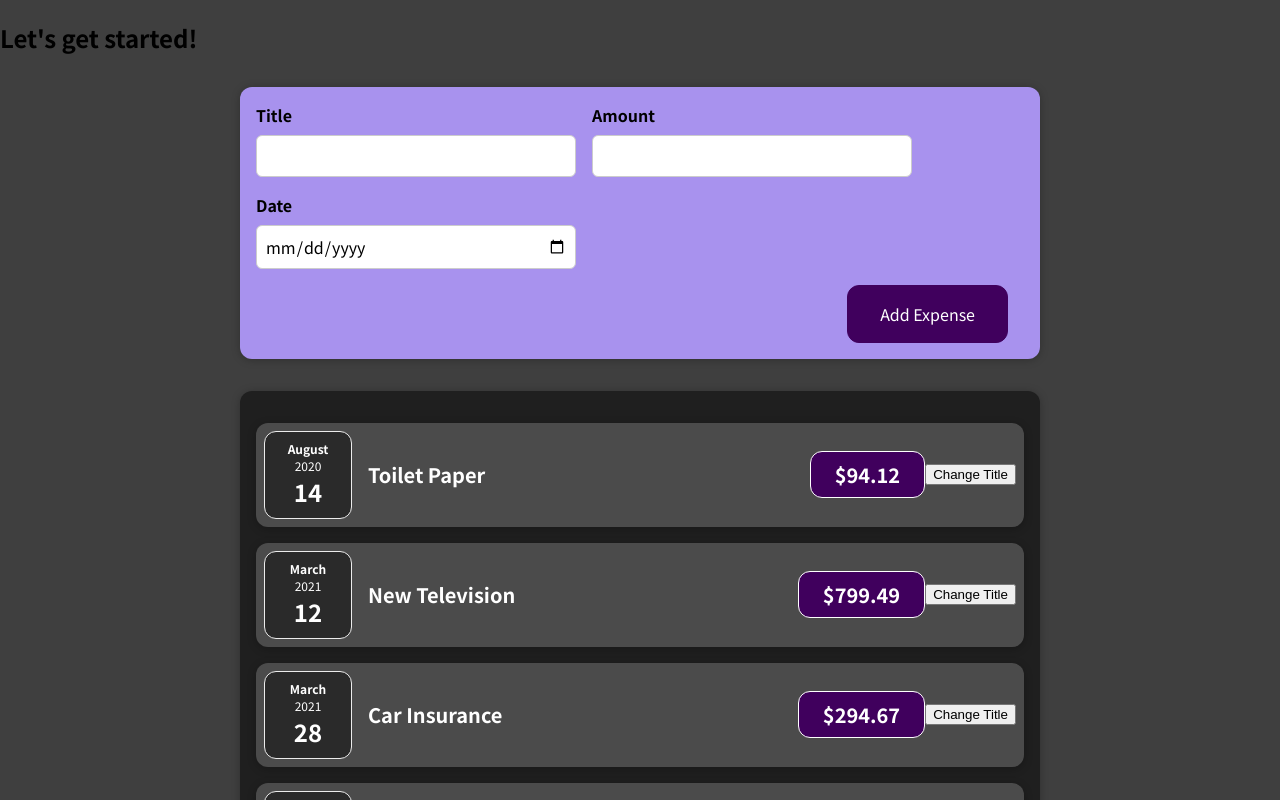
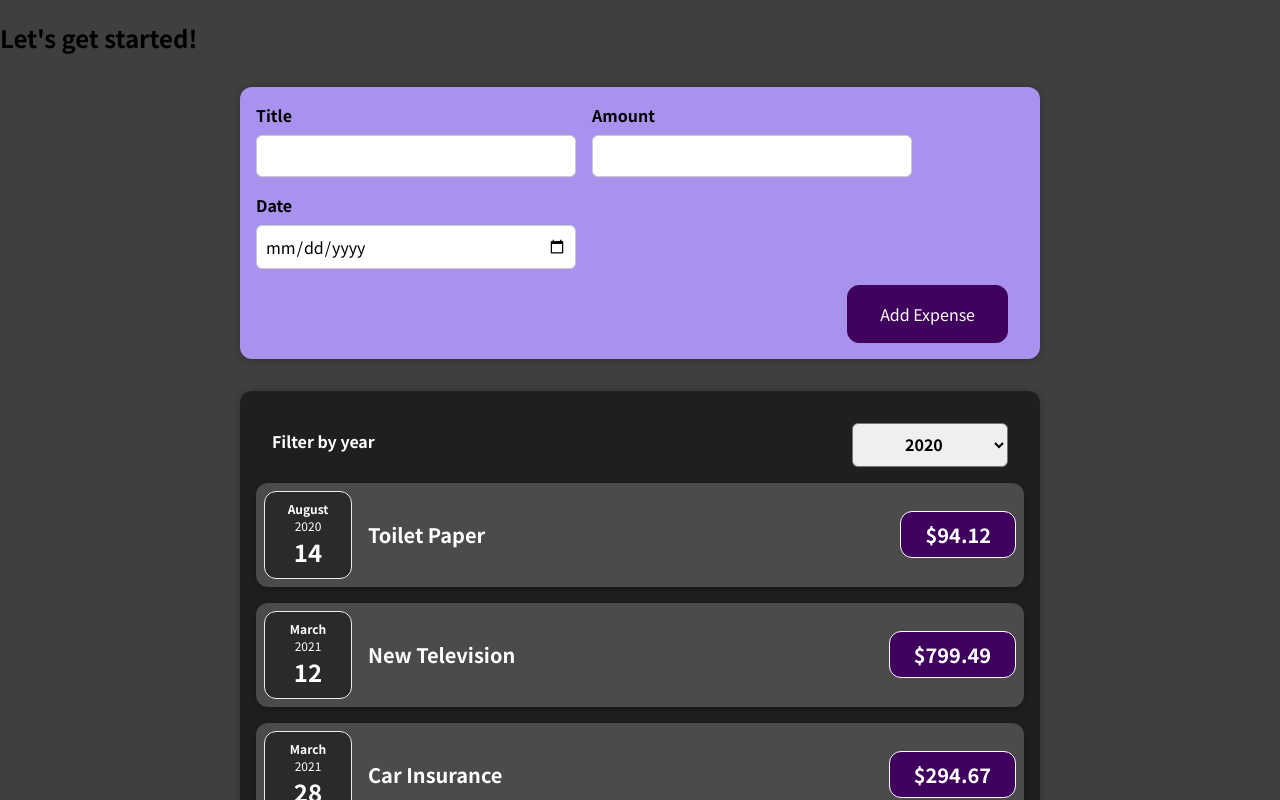
Before and after one commit to trana5197/budget-react, a React (Create React App) app: page / in a window 1280 px wide. Shown: the top 800 px of the page. Built offline with nearby package versions, Linux system fonts and the light colour scheme.

Commit message:
Uncontrolled ExpenseFilter component added and finished

```diff
--- a/src/components/Expenses/ExpenseItem.js
+++ b/src/components/Expenses/ExpenseItem.js
@@ -1,17 +1,11 @@
-import { useState } from "react";
+import ExpenseDate from "./ExpenseDate";
+
 import Card from "./../UI/Card";
-import ExpenseDate from "./ExpenseDate";
 
 import "./ExpenseItem.css";
 
 const ExpenseItem = (props) => {
-  const { date, title: titleOld, amount } = props;
-
-  const [title, setTitle] = useState(titleOld);
-
-  const clickHandler = () => {
-    setTitle("Updated");
-  };
+  const { date, title, amount } = props;
 
   return (
     <Card className="expense-item">
@@ -20,7 +14,6 @@
         <h2>{title}</h2>
         <div className="expense-item__price">${amount}</div>
       </div>
-      <button onClick={clickHandler}>Change Title</button>
     </Card>
   );
 };
--- a/src/components/Expenses/Expenses.js
+++ b/src/components/Expenses/Expenses.js
@@ -1,11 +1,25 @@
+import { useState } from "react";
+
+import ExpensesFilter from "./ExpensesFilter";
+import ExpenseItem from "./ExpenseItem";
+
 import Card from "./../UI/Card";
-import ExpenseItem from "./ExpenseItem";
 
 import "./Expenses.css";
 
 const Expenses = (props) => {
+  const [filteredYear, setFilteredYear] = useState("2020");
+
+  const filteredYearChangeHandler = (selectedYear) => {
+    setFilteredYear(selectedYear);
+  };
+
   return (
     <Card className="expenses">
+      <ExpensesFilter
+        selected={filteredYear}
+        onFilterChange={filteredYearChangeHandler}
+      />
       <ExpenseItem
         title={props.items[0].title}
         amount={props.items[0].amount}
--- /dev/null
+++ b/src/components/Expenses/ExpensesFilter.css
@@ -0,0 +1,24 @@
+.expenses-filter {
+  color: white;
+  padding: 0 1rem;
+}
+
+.expenses-filter__control {
+  display: flex;
+  width: 100%;
+  align-items: center;
+  justify-content: space-between;
+  margin: 1rem 0;
+}
+
+.expenses-filter label {
+  font-weight: bold;
+  margin-bottom: 0.5rem;
+}
+
+.expenses-filter select {
+  font: inherit;
+  padding: 0.5rem 3rem;
+  font-weight: bold;
+  border-radius: 6px;
+}
--- /dev/null
+++ b/src/components/Expenses/ExpensesFilter.js
@@ -0,0 +1,23 @@
+import "./ExpensesFilter.css";
+
+const ExpensesFilter = (props) => {
+  const filterChangeHandler = (e) => {
+    props.onFilterChange(e.target.value);
+  };
+
+  return (
+    <div className="expenses-filter">
+      <div className="expenses-filter__control">
+        <label>Filter by year</label>
+        <select value={props.selected} onChange={filterChangeHandler}>
+          <option value="2022">2022</option>
+          <option value="2021">2021</option>
+          <option value="2020">2020</option>
+          <option value="2019">2019</option>
+        </select>
+      </div>
+    </div>
+  );
+};
+
+export default ExpensesFilter;
```
